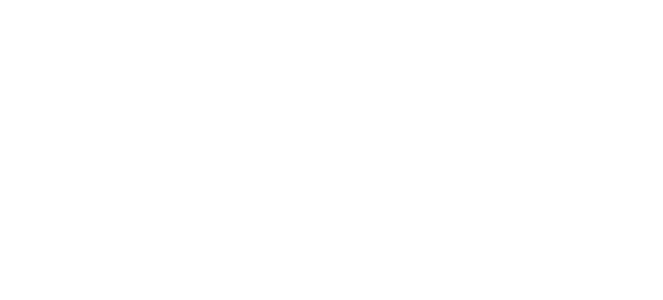
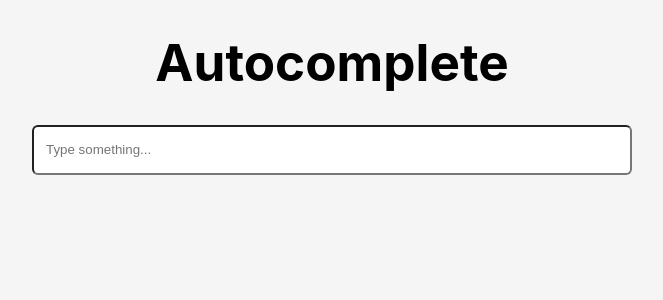
Before and after one commit to josebedoya/autocomplete-react-ts, a React (Vite) app: page / in a window 1280 px wide. Shown: the top 300 px of the page, without its empty margins (308-971 px from the left). Built offline with nearby package versions, Linux system fonts and the light colour scheme.

Commit message:
create autocomplete component with its initial styles

```diff
--- a/src/App.tsx
+++ b/src/App.tsx
@@ -1,8 +1,10 @@
+import Autocomplete from './components/Autocomplete/Autocomplete'
+
 const App = (): JSX.Element => {
 
   return (
     <>
-
+      <Autocomplete />
     </>
   )
 }
--- /dev/null
+++ b/src/components/Autocomplete/Autocomplete.styles.css
@@ -0,0 +1,10 @@
+.autocomplete {
+  width: 600px;
+}
+
+.autocomplete input[type=text] {
+  width: 100%;
+  height: 50px;
+  border-radius: 6px;
+  padding: 10px 12px;
+}
--- /dev/null
+++ b/src/components/Autocomplete/Autocomplete.tsx
@@ -0,0 +1,21 @@
+import { useState } from 'react'
+import './Autocomplete.styles.css'
+
+const Autocomplete = () => {
+  const [searchValue, setSearchValue] = useState('')
+  return (
+    <>
+      <h1>Autocomplete</h1>
+      <div className="autocomplete">
+        <input
+          type="text"
+          placeholder="Type something..."
+          value={searchValue}
+          onChange={(event) => setSearchValue(event.target.value)}
+        />
+      </div>
+    </>
+  )
+}
+
+export default Autocomplete
--- a/src/index.css
+++ b/src/index.css
@@ -24,9 +24,16 @@
 body {
   margin: 0;
   display: flex;
-  place-items: center;
+  justify-content: flex-start;
   min-width: 320px;
   min-height: 100vh;
+  background-color: #f5f5f5;
+}
+
+#root {
+  margin: 0 auto;
+  max-width: 1280px;
+  text-align: center;
 }
 
 h1 {
```
